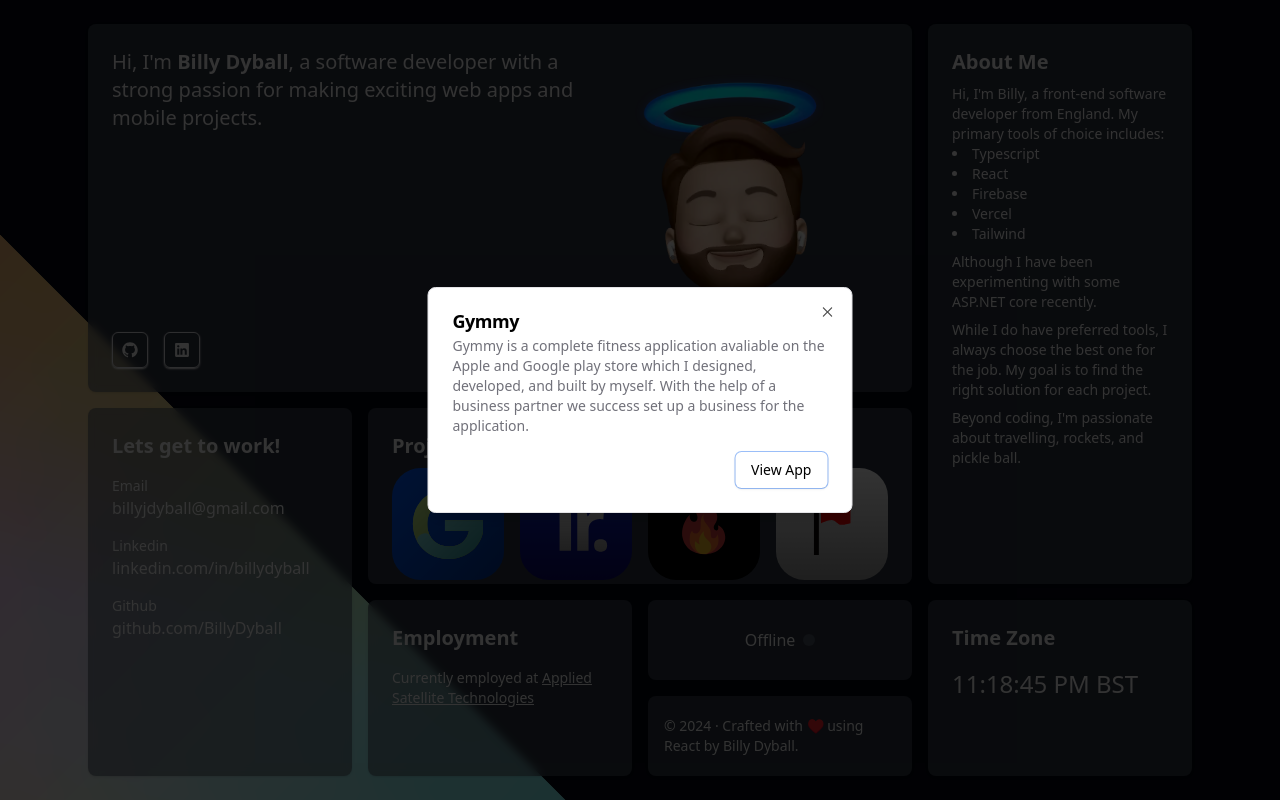
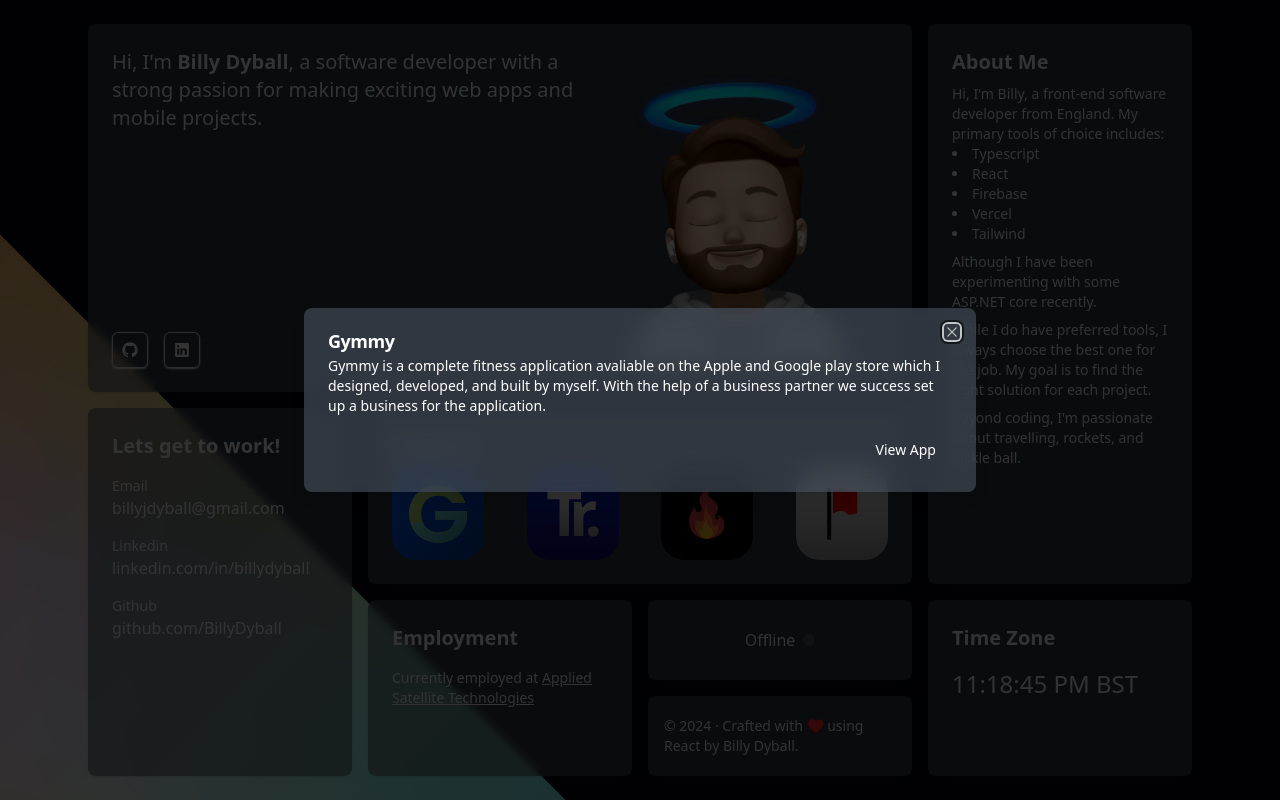
Before and after one commit to BillyDyball/billy-dyball, a React (Vite) app: page / in a window 1280 px wide. Both pictures are taken after a click on the element 448 px from the left and 524 px from the top of the page. Built offline with nearby package versions, Linux system fonts and the light colour scheme.

Commit message:
Updated project dialogs

```diff
--- a/src/App.tsx
+++ b/src/App.tsx
@@ -178,7 +178,7 @@
           containerClassName="flex flex-col gap-2"
         >
           <h4 className="text-xl font-bold">Projects</h4>
-          <div className="flex relative gap-4">
+          <div className="flex flex-1 justify-between min-h-0 relative gap-4">
             <GymmyDialog />
             <TickrDialog />
             <SocialRoastDialog />
--- a/src/components/dialogs/gymmy-dialog.tsx
+++ b/src/components/dialogs/gymmy-dialog.tsx
@@ -14,9 +14,9 @@
   return (
     <Dialog>
       <DialogTrigger asChild>
-        <GymmyLogo className="h-full cursor-pointer" />
+        <GymmyLogo className="h-full aspect-square cursor-pointer" />
       </DialogTrigger>
-      <DialogContent className="sm:max-w-[425px]">
+      <DialogContent>
         <DialogHeader>
           <DialogTitle>Gymmy</DialogTitle>
           <DialogDescription>
@@ -27,7 +27,11 @@
           </DialogDescription>
         </DialogHeader>
         <DialogFooter>
-          <Button type="submit">View App</Button>
+          <Button asChild variant={"link"}>
+            <a href="https://www.gymmy-apps.com/" target="_blank">
+              View App
+            </a>
+          </Button>
         </DialogFooter>
       </DialogContent>
     </Dialog>
--- a/src/components/dialogs/path-finding-visualizer-dialog.tsx
+++ b/src/components/dialogs/path-finding-visualizer-dialog.tsx
@@ -9,21 +9,46 @@
   DialogTrigger,
 } from "@/components/ui/dialog";
 import { PathFindingVisualizerLogo } from "../icons/path-finding-visualizer-logo";
+import Pic1 from "../../assets/path-finding-visualizer/path-finding-visualizer-pic1.webp";
 
 export function PathFindingVisualizerDialog() {
   return (
     <Dialog>
       <DialogTrigger asChild>
-        <PathFindingVisualizerLogo className="h-full cursor-pointer" />
+        <PathFindingVisualizerLogo className="h-full aspect-square cursor-pointer" />
       </DialogTrigger>
-      <DialogContent className="sm:max-w-[425px]">
+      <DialogContent>
         <DialogHeader>
           <DialogTitle>Path Finding Visualizer</DialogTitle>
-          <DialogDescription></DialogDescription>
+          <DialogDescription className="flex flex-col gap-4">
+            <p>
+              One of my earliest web projects, this app visualises different
+              path finding algorithms, users can create their own mazes or get a
+              maze algorithm to make it for them.
+            </p>
+            <p>
+              This project was written using Angular with bootstrap styling.
+            </p>
+            <img src={Pic1} />
+          </DialogDescription>
         </DialogHeader>
         <DialogFooter>
-          <Button type="submit">Source Code</Button>
-          <Button type="submit">View App</Button>
+          <Button variant={"link"}>
+            <a
+              href="https://github.com/BillyDyball/path-finding-visualizer-angular"
+              target="_blank"
+            >
+              Source Code
+            </a>
+          </Button>
+          <Button variant={"link"}>
+            <a
+              href="https://path-finding-visualizer-three.vercel.app/"
+              target="_blank"
+            >
+              View App
+            </a>
+          </Button>
         </DialogFooter>
       </DialogContent>
     </Dialog>
--- a/src/components/dialogs/social-roast-dialog.tsx
+++ b/src/components/dialogs/social-roast-dialog.tsx
@@ -9,21 +9,52 @@
   DialogTrigger,
 } from "@/components/ui/dialog";
 import { SocialRoastLogo } from "../icons/social-roast-logo";
+import Pic1 from "../../assets/social-roast/social-roast-pic1.webp";
 
 export function SocialRoastDialog() {
   return (
     <Dialog>
       <DialogTrigger asChild>
-        <SocialRoastLogo className="h-full cursor-pointer" />
+        <SocialRoastLogo className="h-full aspect-square cursor-pointer" />
       </DialogTrigger>
-      <DialogContent className="sm:max-w-[425px]">
+      <DialogContent>
         <DialogHeader>
           <DialogTitle>Social Roast</DialogTitle>
-          <DialogDescription></DialogDescription>
+          <DialogDescription className="flex flex-col gap-4">
+            <p>
+              Social Roast is a fun project I built where a user can enter a
+              person's{" "}
+              <a
+                href="https://bsky.app/"
+                target="_blank"
+                className="text-blue-400 underline"
+              >
+                BlueSky
+              </a>{" "}
+              social media handle and the app will then generate a roast based
+              on the information it can find about them.
+            </p>
+            <p>
+              It is powered by the BlueSky API and Gemini Ai and was built with
+              React and TypeScript.
+            </p>
+            <img src={Pic1} />
+          </DialogDescription>
         </DialogHeader>
         <DialogFooter>
-          <Button type="submit">Source Code</Button>
-          <Button type="submit">View App</Button>
+          <Button variant={"link"}>
+            <a
+              href="https://github.com/BillyDyball/social-roast"
+              target="_blank"
+            >
+              Source Code
+            </a>
+          </Button>
+          <Button type="submit" variant={"link"}>
+            <a href="https://social-roast.vercel.app/" target="_blank">
+              View App
+            </a>
+          </Button>
         </DialogFooter>
       </DialogContent>
     </Dialog>
--- a/src/components/dialogs/tickr-dialog.tsx
+++ b/src/components/dialogs/tickr-dialog.tsx
@@ -14,16 +14,38 @@
   return (
     <Dialog>
       <DialogTrigger asChild>
-        <TickrLogo className="h-full cursor-pointer" />
+        <TickrLogo className="h-full aspect-square cursor-pointer" />
       </DialogTrigger>
-      <DialogContent className="sm:max-w-[425px]">
+      <DialogContent>
         <DialogHeader>
           <DialogTitle>Tickr</DialogTitle>
-          <DialogDescription></DialogDescription>
+          <DialogDescription className="flex flex-col gap-4">
+            <p>
+              Tickr is a cryptocurrency tracking application that delivers
+              real-time and historical data for a variety of cryptocurrencies.
+              The backend is built with ASP.NET Core, while the frontend is
+              developed using React and TypeScript.
+            </p>
+            <p>
+              This project was completed over five days during a development
+              sprint at work. The goal was to build a project from scratch and
+              explore new technologies. Having no prior experience with web
+              APIs, Redis, or cryptocurrency data, I saw this as a valuable
+              opportunity to expand my skill set.
+            </p>
+          </DialogDescription>
         </DialogHeader>
         <DialogFooter>
-          <Button>Source Code</Button>
-          <Button>View App</Button>
+          <Button variant={"link"}>
+            <a href="https://github.com/BillyDyball/tickr" target="_blank">
+              Source Code
+            </a>
+          </Button>
+          {/* <Button variant={"link"}>
+            <a href="https://github.com/BillyDyball/tickr" target="_blank">
+              View App
+            </a>
+          </Button> */}
         </DialogFooter>
       </DialogContent>
     </Dialog>
--- a/src/components/ui/button.tsx
+++ b/src/components/ui/button.tsx
@@ -1,8 +1,8 @@
-import * as React from "react"
-import { Slot } from "@radix-ui/react-slot"
-import { cva, type VariantProps } from "class-variance-authority"
+import * as React from "react";
+import { Slot } from "@radix-ui/react-slot";
+import { cva, type VariantProps } from "class-variance-authority";
 
-import { cn } from "@/lib/utils"
+import { cn } from "@/lib/utils";
 
 const buttonVariants = cva(
   "inline-flex items-center justify-center whitespace-nowrap rounded-md text-sm font-medium transition-colors focus-visible:outline-none focus-visible:ring-1 focus-visible:ring-ring disabled:pointer-events-none disabled:opacity-50",
@@ -10,7 +10,7 @@
     variants: {
       variant: {
         default:
-          "bg-primary text-primary-foreground shadow hover:bg-primary/90",
+          "bg-primary text-primary-foreground shadow bg hover:bg-primary/90",
         destructive:
           "bg-destructive text-destructive-foreground shadow-sm hover:bg-destructive/90",
         outline:
@@ -32,26 +32,26 @@
       size: "default",
     },
   }
-)
+);
 
 export interface ButtonProps
   extends React.ButtonHTMLAttributes<HTMLButtonElement>,
     VariantProps<typeof buttonVariants> {
-  asChild?: boolean
+  asChild?: boolean;
 }
 
 const Button = React.forwardRef<HTMLButtonElement, ButtonProps>(
   ({ className, variant, size, asChild = false, ...props }, ref) => {
-    const Comp = asChild ? Slot : "button"
+    const Comp = asChild ? Slot : "button";
     return (
       <Comp
         className={cn(buttonVariants({ variant, size, className }))}
         ref={ref}
         {...props}
       />
-    )
+    );
   }
-)
-Button.displayName = "Button"
+);
+Button.displayName = "Button";
 
-export { Button, buttonVariants }
+export { Button, buttonVariants };
--- a/src/components/ui/dialog.tsx
+++ b/src/components/ui/dialog.tsx
@@ -1,16 +1,16 @@
-import * as React from "react"
-import * as DialogPrimitive from "@radix-ui/react-dialog"
-import { Cross2Icon } from "@radix-ui/react-icons"
+import * as React from "react";
+import * as DialogPrimitive from "@radix-ui/react-dialog";
+import { Cross2Icon } from "@radix-ui/react-icons";
 
-import { cn } from "@/lib/utils"
+import { cn } from "@/lib/utils";
 
-const Dialog = DialogPrimitive.Root
+const Dialog = DialogPrimitive.Root;
 
-const DialogTrigger = DialogPrimitive.Trigger
+const DialogTrigger = DialogPrimitive.Trigger;
 
-const DialogPortal = DialogPrimitive.Portal
+const DialogPortal = DialogPrimitive.Portal;
 
-const DialogClose = DialogPrimitive.Close
+const DialogClose = DialogPrimitive.Close;
 
 const DialogOverlay = React.forwardRef<
   React.ElementRef<typeof DialogPrimitive.Overlay>,
@@ -19,13 +19,13 @@
   <DialogPrimitive.Overlay
     ref={ref}
     className={cn(
-      "fixed inset-0 z-50 bg-black/80  data-[state=open]:animate-in data-[state=closed]:animate-out data-[state=closed]:fade-out-0 data-[state=open]:fade-in-0",
+      "fixed inset-0 z-50 bg-black/80 data-[state=open]:animate-in data-[state=closed]:animate-out data-[state=closed]:fade-out-0 data-[state=open]:fade-in-0",
       className
     )}
     {...props}
   />
-))
-DialogOverlay.displayName = DialogPrimitive.Overlay.displayName
+));
+DialogOverlay.displayName = DialogPrimitive.Overlay.displayName;
 
 const DialogContent = React.forwardRef<
   React.ElementRef<typeof DialogPrimitive.Content>,
@@ -36,7 +36,7 @@
     <DialogPrimitive.Content
       ref={ref}
       className={cn(
-        "fixed left-[50%] top-[50%] z-50 grid w-full max-w-lg translate-x-[-50%] translate-y-[-50%] gap-4 border border-zinc-200 bg-white p-6 shadow-lg duration-200 data-[state=open]:animate-in data-[state=closed]:animate-out data-[state=closed]:fade-out-0 data-[state=open]:fade-in-0 data-[state=closed]:zoom-out-95 data-[state=open]:zoom-in-95 data-[state=closed]:slide-out-to-left-1/2 data-[state=closed]:slide-out-to-top-[48%] data-[state=open]:slide-in-from-left-1/2 data-[state=open]:slide-in-from-top-[48%] sm:rounded-lg dark:border-zinc-800 dark:bg-zinc-950",
+        "fixed left-[50%] top-[50%] z-50 grid w-full max-w-2xl max-h-screen overflow-auto translate-x-[-50%] translate-y-[-50%] gap-4 text-white bg-gray-600 backdrop-filter backdrop-blur-md bg-opacity-60 p-6 shadow-lg duration-200 data-[state=open]:animate-in data-[state=closed]:animate-out data-[state=closed]:fade-out-0 data-[state=open]:fade-in-0 data-[state=closed]:zoom-out-95 data-[state=open]:zoom-in-95 data-[state=closed]:slide-out-to-left-1/2 data-[state=closed]:slide-out-to-top-[48%] data-[state=open]:slide-in-from-left-1/2 data-[state=open]:slide-in-from-top-[48%] sm:rounded-lg dark:bg-zinc-950",
         className
       )}
       {...props}
@@ -48,8 +48,8 @@
       </DialogPrimitive.Close>
     </DialogPrimitive.Content>
   </DialogPortal>
-))
-DialogContent.displayName = DialogPrimitive.Content.displayName
+));
+DialogContent.displayName = DialogPrimitive.Content.displayName;
 
 const DialogHeader = ({
   className,
@@ -62,8 +62,8 @@
     )}
     {...props}
   />
-)
-DialogHeader.displayName = "DialogHeader"
+);
+DialogHeader.displayName = "DialogHeader";
 
 const DialogFooter = ({
   className,
@@ -76,8 +76,8 @@
     )}
     {...props}
   />
-)
-DialogFooter.displayName = "DialogFooter"
+);
+DialogFooter.displayName = "DialogFooter";
 
 const DialogTitle = React.forwardRef<
   React.ElementRef<typeof DialogPrimitive.Title>,
@@ -91,8 +91,8 @@
     )}
     {...props}
   />
-))
-DialogTitle.displayName = DialogPrimitive.Title.displayName
+));
+DialogTitle.displayName = DialogPrimitive.Title.displayName;
 
 const DialogDescription = React.forwardRef<
   React.ElementRef<typeof DialogPrimitive.Description>,
@@ -100,11 +100,11 @@
 >(({ className, ...props }, ref) => (
   <DialogPrimitive.Description
     ref={ref}
-    className={cn("text-sm text-zinc-500 dark:text-zinc-400", className)}
+    className={cn("text-sm text-white dark:text-zinc-400", className)}
     {...props}
   />
-))
-DialogDescription.displayName = DialogPrimitive.Description.displayName
+));
+DialogDescription.displayName = DialogPrimitive.Description.displayName;
 
 export {
   Dialog,
@@ -117,4 +117,4 @@
   DialogFooter,
   DialogTitle,
   DialogDescription,
-}
+};
```
Also changed, not shown: src/assets/path-finding-visualizer/path-finding-visualizer-pic1.webp (added), src/assets/social-roast/social-roast-pic1.webp (added).
